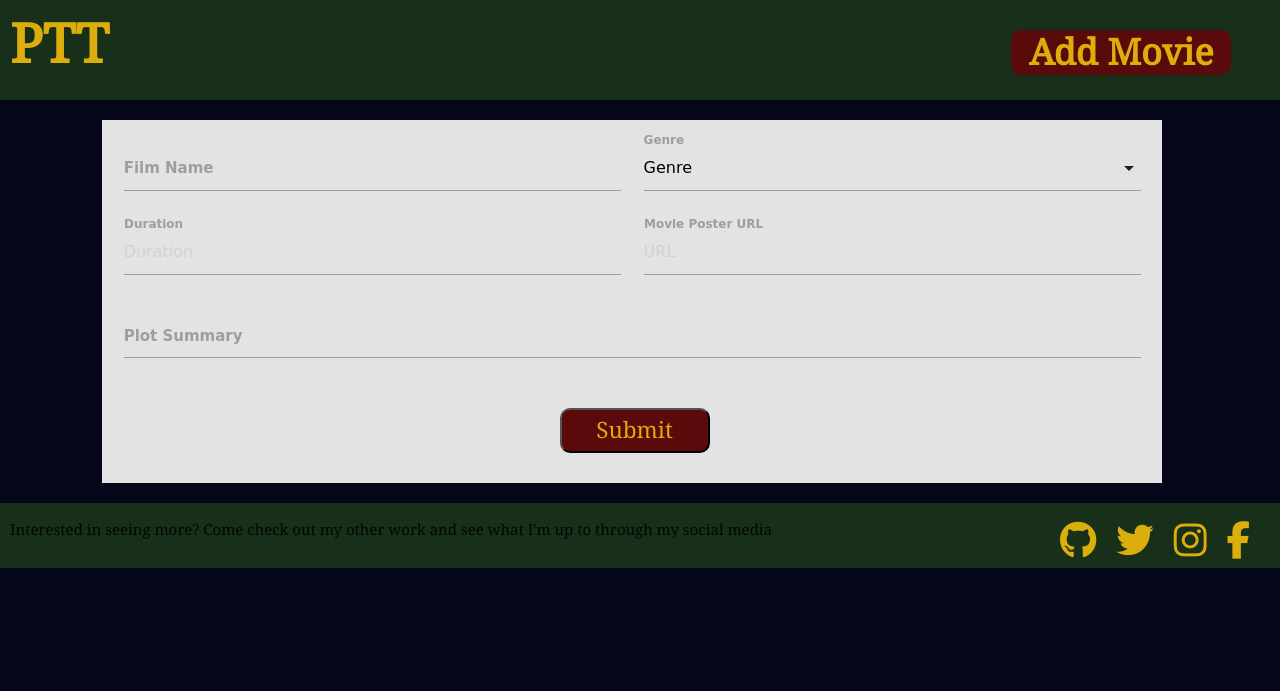
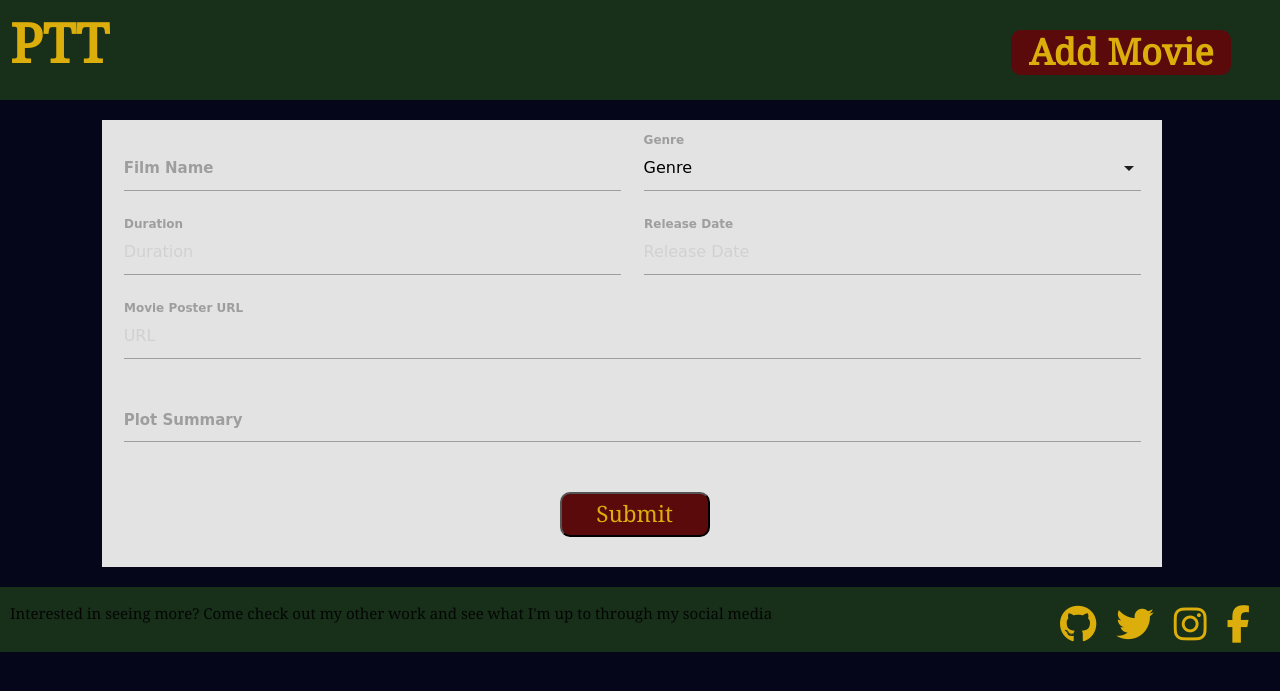
Before and after one commit to OGMyst/milestone-Project-three, a Flask app: page /add_movie in a window 1280 px wide. Shown: the top 691 px of the page. Run offline with Flask 2, Linux system fonts and the light colour scheme; some libraries are stand-ins or nearby versions.

Commit message:
Connected to mongoDB and enabled post functionality from form

```diff
--- a/run.py
+++ b/run.py
@@ -1,5 +1,5 @@
 import os
-from flask import Flask, render_template, url_for
+from flask import Flask, render_template, url_for, redirect, request
 from flask_pymongo import PyMongo
 
 if os.path.exists("env.py"):
@@ -25,8 +25,17 @@ def add_movie():
     return render_template('addmovie.html')
 
 
+@app.route('/insert_film', methods=['POST'])
+def insert_film():
+    film = mongo.db.film_reviews
+    film.insert_one(request.form.to_dict())
+    return redirect(url_for('add_movie'))
+
+
 @app.route('/home')
 def filler():
+    hello = env
+    return hello
     return url_for("index.html")
 
 
--- a/templates/addmovie.html
+++ b/templates/addmovie.html
@@ -1,13 +1,13 @@
 {% extends 'base.html'%}{% block content %}
 <div id="add-movie-container">
     <div class="row">
-        <form class="col s12" id="add-movie-form">
+        <form class="col s12" id="add-movie-form" action="{{ url_for('insert_film') }}" method="POST">
             <div class="input-field col s6">
-                <input id="film_name" type="text" class="validate" name="film-name">
+                <input id="film_name" type="text" class="validate" name="film_name">
                 <label for="film_name">Film Name</label>
             </div>
             <div class="input-field col s6">
-                <select>
+                <select name="genre">
                 <option value="" disabled selected>Genre</option>
                 <option value="1">Action</option>
                 <option value="2">Adventure</option>
@@ -27,11 +27,15 @@
                 <label>Genre</label>
             </div>
             <div class="input-field col s6">
-                <input placeholder="Duration" id="duration" type="text" class="validate">
+                <input placeholder="Duration" id="duration" type="text" class="validate" name="duration">
                 <label for="duration">Duration</label>
             </div>
             <div class="input-field col s6">
-                <input placeholder="URL" id="movie_poster_url" type="text" class="validate">
+                <input placeholder="Release Date" id="release_date" type="text" class="validate" name="release_date">
+                <label for="release_date">Release Date</label>
+            </div>
+            <div class="input-field col s12">
+                <input placeholder="URL" id="movie_poster_url" type="text" class="validate" name="theatrical_poster_url">
                 <label for="movie_poster_url">Movie Poster URL</label>
             </div>
             <div class="input-field col s12">
@@ -39,7 +43,7 @@
                 <label for="textarea1">Plot Summary</label>
             </div>
             <div>
-            <input type="submit" value="Submit" id="submit">
+            <input type="submit" value="Submit" id="submit" name="action">
             </div>
         </form>
     </div>
```
